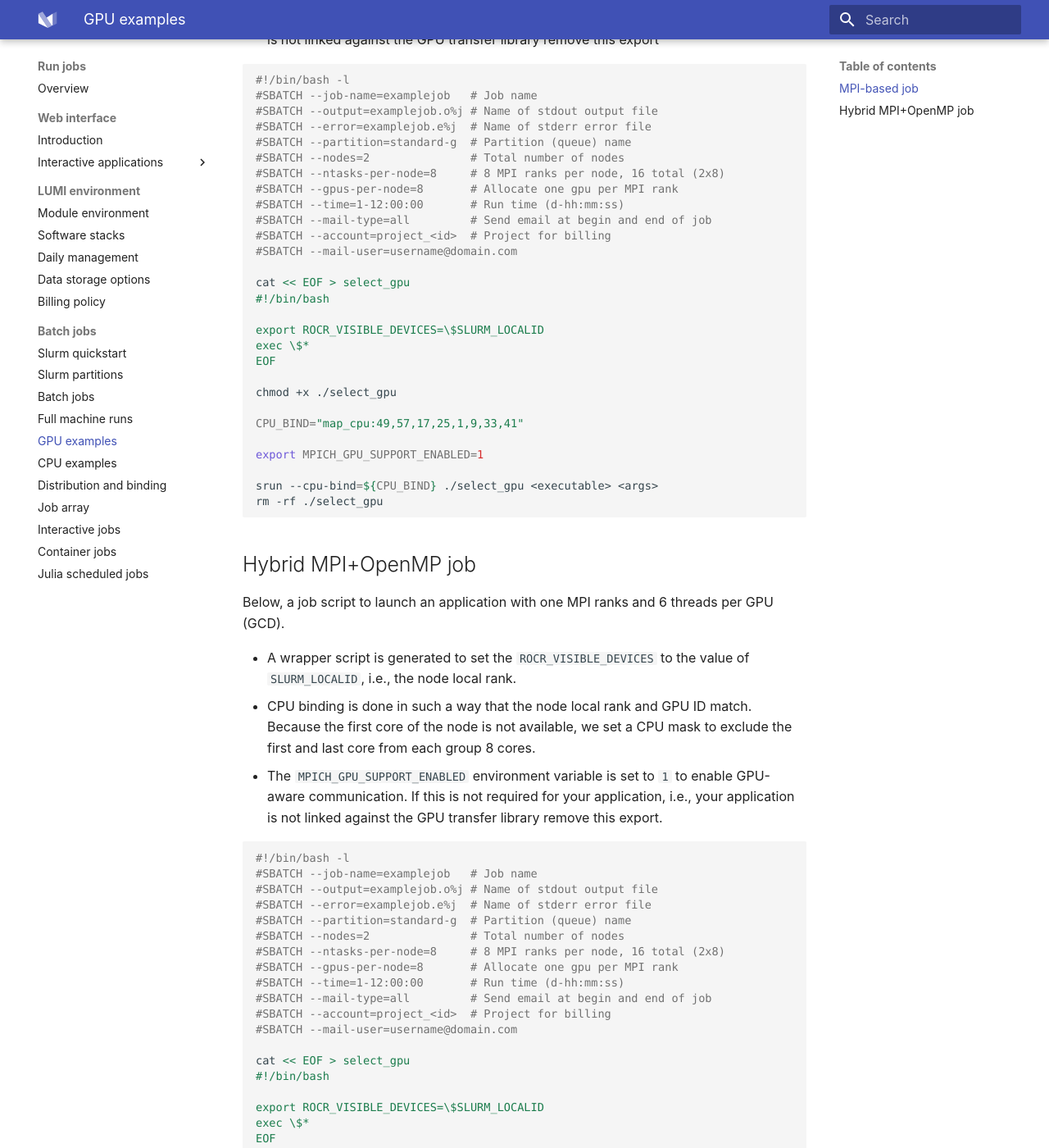
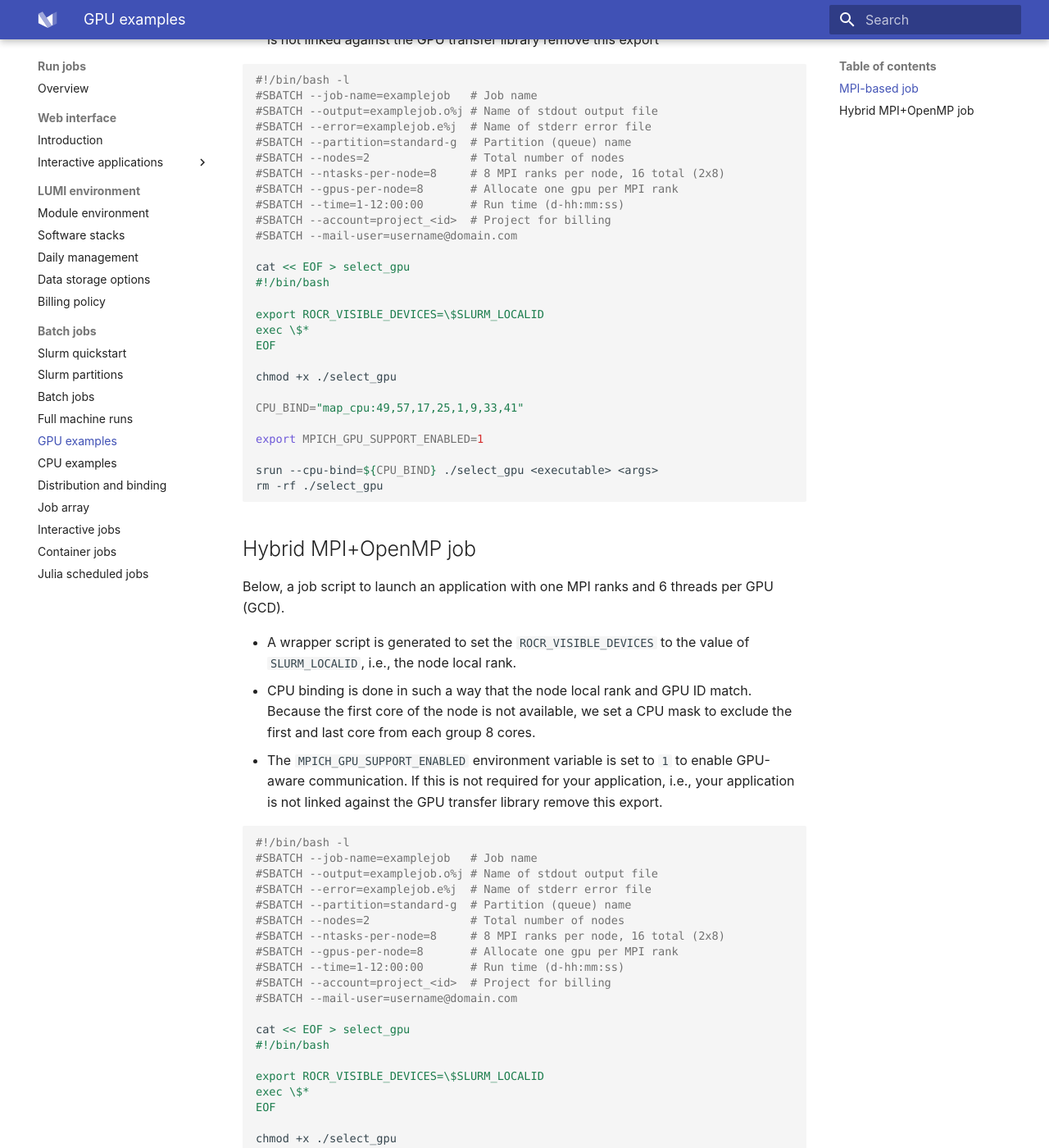
Before and after one commit to Lumi-supercomputer/lumi-userguide, an MkDocs documentation site: the page built from docs/runjobs/scheduled-jobs/lumig-job.md, in a window 1280 px wide and 1400 px high, scrolled down 758 px. Shown: the whole window at 82% size. Built offline with MkDocs 1.6.1 and Material for MkDocs 9.7.7, drawn with Linux system fonts in a browser that asks for light colours.

Commit message:
Remove send-email notification from lumig-job.md

```diff
--- a/docs/runjobs/scheduled-jobs/lumig-job.md
+++ b/docs/runjobs/scheduled-jobs/lumig-job.md
@@ -41,7 +41,6 @@ Below, a job script to launch an application with one MPI rank per GPU (GCD).
 #SBATCH --ntasks-per-node=8     # 8 MPI ranks per node, 16 total (2x8)
 #SBATCH --gpus-per-node=8       # Allocate one gpu per MPI rank
 #SBATCH --time=1-12:00:00       # Run time (d-hh:mm:ss)
-#SBATCH --mail-type=all         # Send email at begin and end of job
 #SBATCH --account=project_<id>  # Project for billing
 #SBATCH --mail-user=username@domain.com
 
@@ -87,7 +86,6 @@ per GPU (GCD).
 #SBATCH --ntasks-per-node=8     # 8 MPI ranks per node, 16 total (2x8)
 #SBATCH --gpus-per-node=8       # Allocate one gpu per MPI rank
 #SBATCH --time=1-12:00:00       # Run time (d-hh:mm:ss)
-#SBATCH --mail-type=all         # Send email at begin and end of job
 #SBATCH --account=project_<id>  # Project for billing
 #SBATCH --mail-user=username@domain.com
 
```
